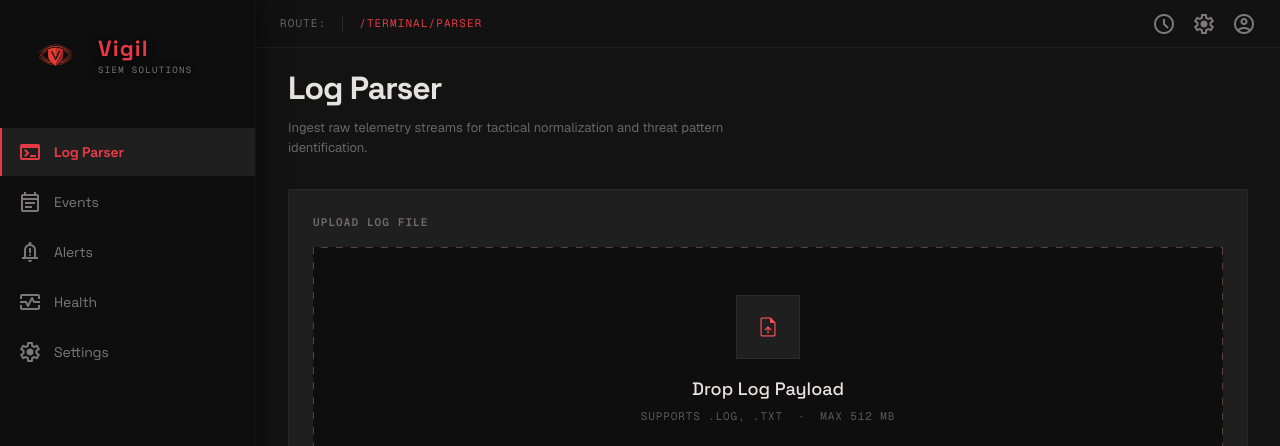
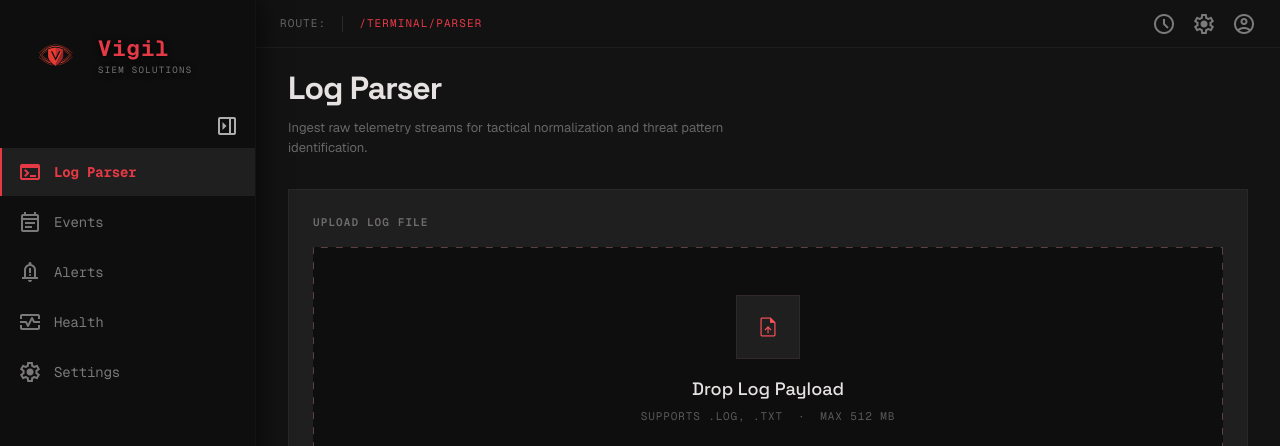
Before and after one commit to project-vigil-knighthacks/vigil, a Next.js app in the folder frontend/: page / in a window 1280 px wide. Shown: the top 446 px of the page. Built offline with nearby package versions, Linux system fonts and the light colour scheme; no server answers.

Commit message:
Add minimize for sidebar

```diff
--- a/frontend/app/components/Sidebar.tsx
+++ b/frontend/app/components/Sidebar.tsx
@@ -29,6 +29,7 @@ export function Sidebar() {
   const pathname = usePathname();
   const [backendStatus, setBackendStatus] = useState<'connected' | 'disconnected'>('disconnected');
   const [mobileOpen, setMobileOpen] = useState(false);
+  const [sidebarCollapsed, setSidebarCollapsed] = useState(false);
   const { toast } = useToast();
   const router = useRouter();
 
@@ -38,6 +39,10 @@ export function Sidebar() {
       .then((data) => { if (data.ok) setBackendStatus('connected'); })
       .catch(() => setBackendStatus('disconnected'));
   }, []);
+
+  useEffect(() => {
+    document.documentElement.style.setProperty('--sidebar-width', sidebarCollapsed ? '88px' : '256px');
+  }, [sidebarCollapsed]);
 
   const routeLabel = routeLabels[pathname] ?? pathname;
 
@@ -52,7 +57,7 @@ export function Sidebar() {
       )}
 
       {/* Sidebar */}
-      <aside className={`${styles.sidebar} ${mobileOpen ? styles.sidebarOpen : ''}`}>
+      <aside className={`${styles.sidebar} ${mobileOpen ? styles.sidebarOpen : ''} ${sidebarCollapsed ? styles.sidebarCollapsed : ''}`}>
         <div className={styles.logoWrapper}>
           <Image
             src="/images/logo.png"
@@ -68,6 +73,19 @@ export function Sidebar() {
           </div>
         </div>
 
+        <div className={styles.sidebarControlRow}>
+          <button
+            type="button"
+            className={styles.collapseButton}
+            onClick={() => setSidebarCollapsed((v) => !v)}
+            aria-label={sidebarCollapsed ? 'Expand sidebar' : 'Collapse sidebar'}
+          >
+            <span className={`material-symbols-outlined ${styles.collapseButtonIcon}`}>
+              {sidebarCollapsed ? 'right_panel_open' : 'right_panel_close'}
+            </span>
+          </button>
+        </div>
+
         <nav className={styles.nav}>
           {navItems.map(({ href, label, icon }) => (
             <Link
@@ -77,7 +95,7 @@ export function Sidebar() {
               className={`${styles.navLink} ${pathname === href ? styles.navLinkActive : ''}`}
             >
               <span className={`material-symbols-outlined ${styles.navIcon}`}>{icon}</span>
-              {label}
+              <span className={styles.navLabel}>{label}</span>
             </Link>
           ))}
         </nav>
--- a/frontend/app/siem.module.css
+++ b/frontend/app/siem.module.css
@@ -61,6 +61,10 @@
 }
 
 /* Layout */
+:global(:root) {
+  --sidebar-width: 256px;
+}
+
 .container {
   min-height: 100vh;
   background-color: #131313;
@@ -73,16 +77,20 @@
   left: 0;
   top: 0;
   height: 100vh;
-  width: 256px;
+  width: var(--sidebar-width, 256px);
   background-color: #0e0e0e;
   border-right: 1px solid rgba(53, 53, 52, 0.15);
-  box-shadow: 4px 0 24px rgba(0, 0, 0, 0.5);
+  box-shadow: 4px 0 24px rgba(0, 0, 0, 0.55);
   display: flex;
   flex-direction: column;
   z-index: 40;
-  font-family: var(--font-space-grotesk, 'Space Grotesk'), sans-serif;
+  font-family: var(--font-geist-mono, monospace);
   letter-spacing: -0.01em;
-  transition: transform 0.25s cubic-bezier(0.4, 0, 0.2, 1);
+  transition: transform 0.25s cubic-bezier(0.4, 0, 0.2, 1), width 0.2s ease;
+}
+
+.sidebarCollapsed {
+  width: var(--sidebar-width, 88px);
 }
 
 /* Mobile drawer — open state */
@@ -160,8 +168,14 @@
   display: flex;
   flex-direction: column;
   flex: 1;
-  margin-top: 1rem;
+  margin-top: 0.25rem;
   gap: 0.125rem;
+}
+
+.sidebarControlRow {
+  display: flex;
+  justify-content: flex-end;
+  padding: 0 1rem 0.25rem;
 }
 
 .navLink {
@@ -205,6 +219,32 @@
   border-top: 1px solid rgba(255, 255, 255, 0.05);
 }
 
+.collapseButton {
+  width: auto;
+  height: auto;
+  display: flex;
+  align-items: center;
+  justify-content: flex-end;
+  background: none;
+  color: rgba(229, 226, 225, 0.75);
+  border: none;
+  padding: 0.125rem;
+  padding-right: 0;
+  margin-bottom: 0;
+  font-family: var(--font-geist-mono, monospace);
+  cursor: pointer;
+  transition: color 0.15s ease;
+}
+
+.collapseButton:hover {
+  color: #e5e2e1;
+}
+
+.collapseButtonIcon {
+  font-size: 1rem;
+  line-height: 1;
+}
+
 .statusFooter {
   display: flex;
   align-items: center;
@@ -265,7 +305,7 @@
 .topBar {
   position: fixed;
   top: 0;
-  left: 256px;
+  left: var(--sidebar-width, 256px);
   right: 0;
   height: 48px;
   display: flex;
@@ -372,11 +412,53 @@
 
 /* Main content */
 .main {
-  margin-left: 256px;
+  margin-left: var(--sidebar-width, 256px);
   padding: 2rem;
   padding-top: 4rem;
   min-height: 100vh;
   background-color: #131313;
+}
+
+.navLabel {
+  white-space: nowrap;
+}
+
+.sidebarCollapsed .logoWrapper {
+  padding-left: 0.75rem;
+  padding-right: 0.75rem;
+  justify-content: center;
+}
+
+.sidebarCollapsed .logoTextBlock {
+  display: none;
+}
+
+.sidebarCollapsed .navLink {
+  justify-content: center;
+  padding-left: 0;
+  padding-right: 0;
+}
+
+.sidebarCollapsed .navLabel,
+.sidebarCollapsed .statusText {
+  display: none;
+}
+
+.sidebarCollapsed .statusFooter {
+  justify-content: center;
+  padding-left: 0;
+  padding-right: 0;
+}
+
+.sidebarCollapsed .collapseButton {
+  justify-content: center;
+  transform: none;
+}
+
+.sidebarCollapsed .sidebarControlRow {
+  justify-content: center;
+  padding-left: 0;
+  padding-right: 0;
 }
 
 .pageTitle {
@@ -1393,10 +1475,19 @@
    ============================================================ */
 
 @media (max-width: 768px) {
+  :global(:root) {
+    --sidebar-width: 256px;
+  }
+
   /* Sidebar hidden off-screen; pointer-events off so topbar is clickable */
   .sidebar {
+    width: 256px;
     transform: translateX(-256px);
     pointer-events: none;
+  }
+
+  .collapseButton {
+    display: none;
   }
 
   /* Hamburger visible on mobile */
```
Also changed, not shown: 2 other files (tests, documents, lock files or other folders).
